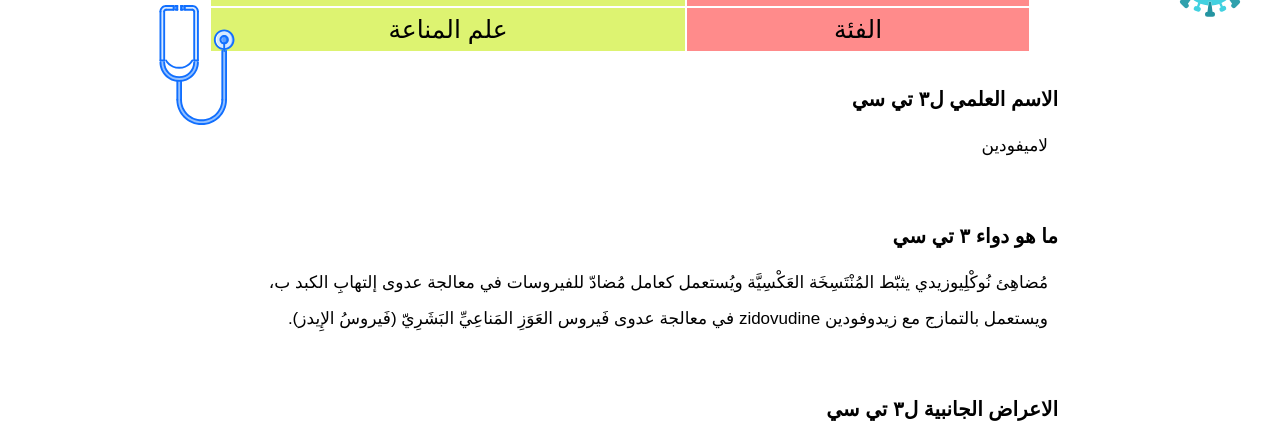
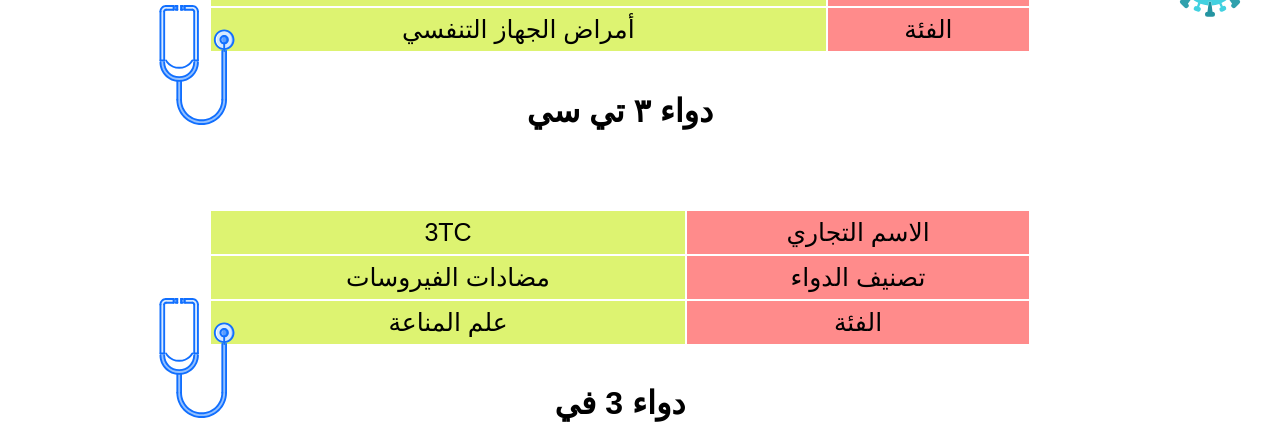
Before and after one commit to elmosuy/Doctor-web, a Next.js app: page /components/doa/1 in a window 1280 px wide. Shown: the part 312-736 px from the top of the page. Built offline with nearby package versions, Linux system fonts and the light colour scheme.

Commit message:
Update [id].js

```diff
--- a/pages/components/doa/[id].js
+++ b/pages/components/doa/[id].js
@@ -9,8 +9,8 @@ export default function Alaj() {
     const router = useRouter()
     const { id } = router.query
 
-  var data_filter = data.filter((element) => element.id == id);
-  var data_fil = data2.filter((element) => element.index == id);
+  var data_filter = data.filter((element) => element.id == id||1);
+  var data_fil = data2.filter((element) => element.index == id||1);
 
   return (
     <div  className='alaj' >
```
